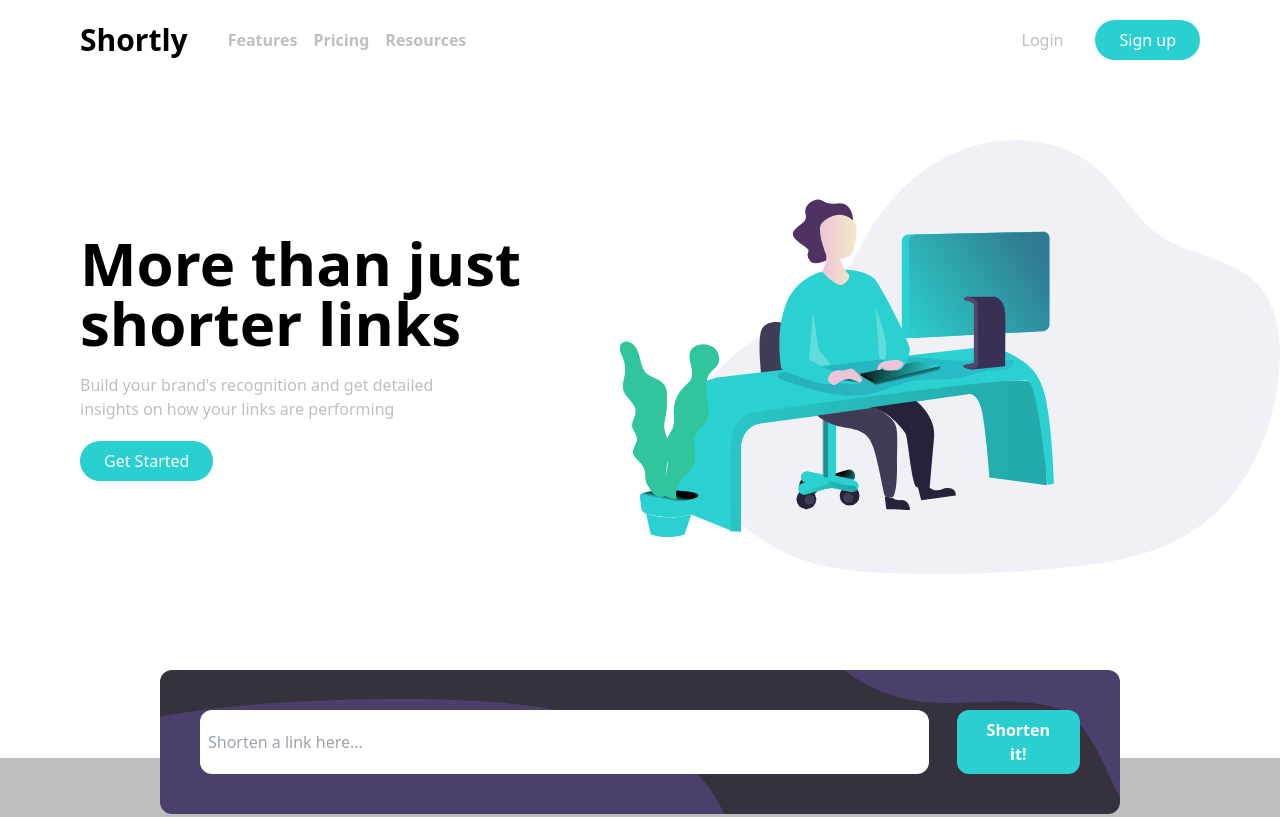
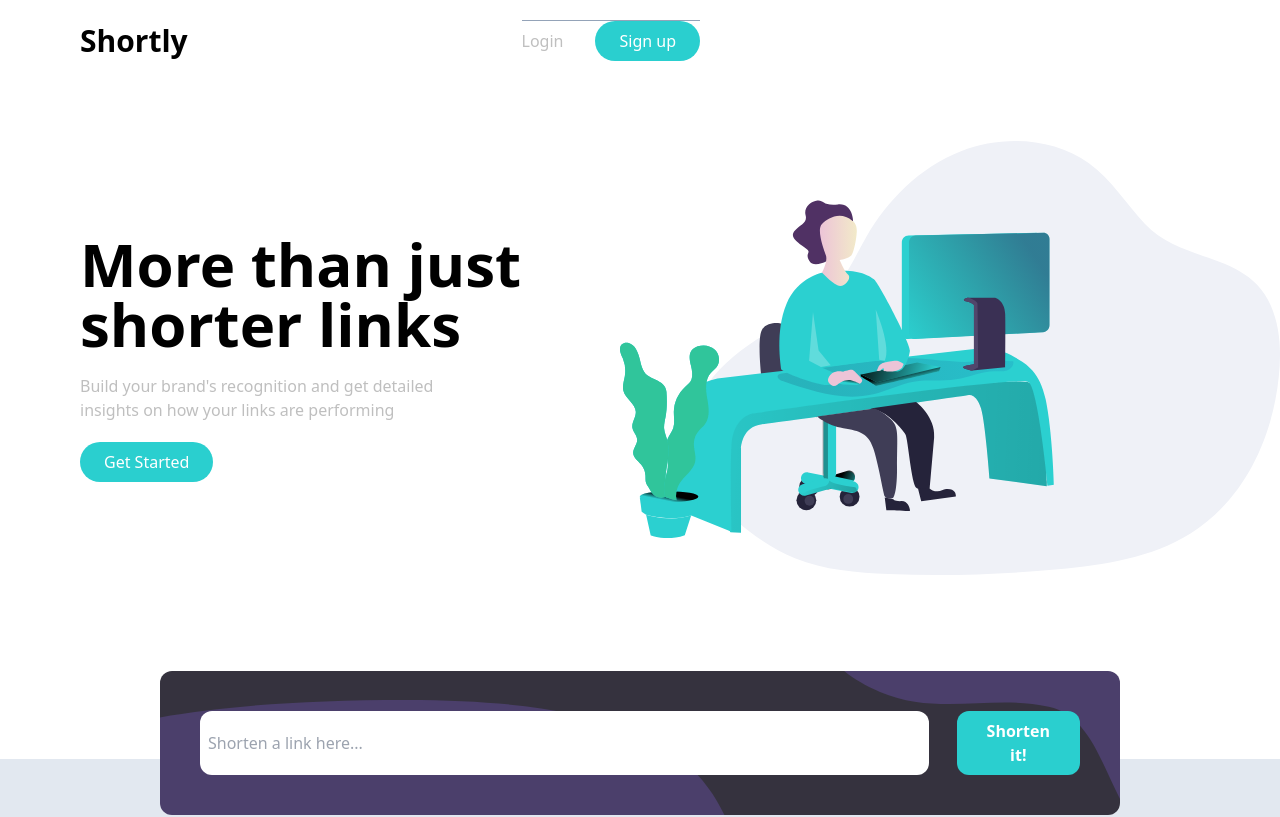
Before and after one commit to oseji/shortly, a React (Vite) app: page / in a window 1280 px wide. Shown: the top 817 px of the page. Built offline with nearby package versions, Linux system fonts and the light colour scheme; no server answers.

Commit message:
implemented mobile nav

```diff
--- a/src/Navbar.jsx
+++ b/src/Navbar.jsx
@@ -1,14 +1,31 @@
 import menu from "./assets/menu.png";
+import { useRef } from "react";
 
 const Navbar = () => {
+  const elementRef = useRef(null);
+
+  const toggleClass = () => {
+    const myElement = elementRef.current;
+    console.log(myElement.classList.toggle("showNav"));
+  };
+
   return (
-    <header>
+    <header
+      onClick={(e) => {
+        console.log(e);
+      }}
+    >
       <div className="logoGrp">
         <div className="logo">Shortly</div>
-        <img src={menu} alt="hamburger menu" className="menu" />
+        <img
+          src={menu}
+          alt="hamburger menu"
+          className="menu"
+          onClick={toggleClass}
+        />
       </div>
 
-      <nav className="navBar">
+      <nav className="navBar showNav" ref={elementRef}>
         <div className="navbarItems">
           <ul className="navList">
             <li className="navText">
@@ -29,7 +46,7 @@ const Navbar = () => {
           </ul>
 
           <div className="loginGrp">
-            <button className="text-Gray hover:scale-110 transition ease-in-out duration-200">
+            <button className="text-white lg:text-Gray hover:scale-110 transition ease-in-out duration-200">
               Login
             </button>
 
--- a/src/index.css
+++ b/src/index.css
@@ -7,7 +7,7 @@ html {
 }
 
 .home {
-  @apply mt-10;
+  @apply lg:mt-10;
 }
 
 .text {
@@ -22,17 +22,21 @@ html {
   @apply text-3xl font-bold mb-3;
 }
 
+.showNav {
+  @apply -translate-x-120 h-0  overflow-hidden lg:h-auto z-10 lg:z-0;
+}
+
 /* NAVBAR */
 header {
-  @apply flex flex-col lg:flex-row items-center gap-10 lg:px-20 px-5 pt-5;
+  @apply flex flex-col lg:flex-row items-center lg:gap-10 lg:px-20 px-5 pt-5;
 }
 
 .navBar {
-  @apply w-full flex flex-col lg:flex-row items-center;
+  @apply w-full flex flex-col lg:flex-row items-center bg-DarkViolet lg:bg-transparent p-5 lg:p-0 mt-10 lg:mt-0 rounded-xl lg:rounded-none  transition ease-in-out duration-300;
 }
 
 .navbarItems {
-  @apply w-full flex flex-col lg:flex-row lg:justify-between;
+  @apply w-full flex flex-col lg:flex-row lg:justify-between items-center text-xl lg:text-base;
 }
 
 .logoGrp {
@@ -48,11 +52,11 @@ header {
 }
 
 .navList {
-  @apply hidden items-center lg:flex flex-col lg:flex-row gap-4 font-semibold text-Gray;
+  @apply items-center flex flex-col lg:flex-row gap-8 lg:gap-4 font-bold lg:font-normal text-white lg:text-Gray;
 }
 
 .loginGrp {
-  @apply hidden lg:flex flex-row gap-8;
+  @apply border-t border-slate-400 pt-10 lg:pt-0 w-full lg:w-auto flex flex-col lg:flex-row gap-3 lg:gap-8 mt-10 lg:mt-0 font-bold lg:font-normal;
 }
 
 /* FIRST SECTION */
@@ -87,7 +91,7 @@ header {
 
 /* SECOND SECTION */
 .secondSection {
-  @apply relative px-5 lg:px-20 py-36 bg-Gray;
+  @apply relative px-5 lg:px-20 py-36 bg-slate-200;
 }
 
 .featuresGrp {
--- a/tailwind.config.js
+++ b/tailwind.config.js
@@ -26,6 +26,9 @@ export default {
         shortenItDesktop: 'url("./src/assets/bg-shorten-desktop.svg")',
         shortenItMobile: 'url("./src/assets/bg-shorten-mobile.svg")',
       },
+      translate: {
+        120: "500px",
+      },
     },
   },
   plugins: [],
```
